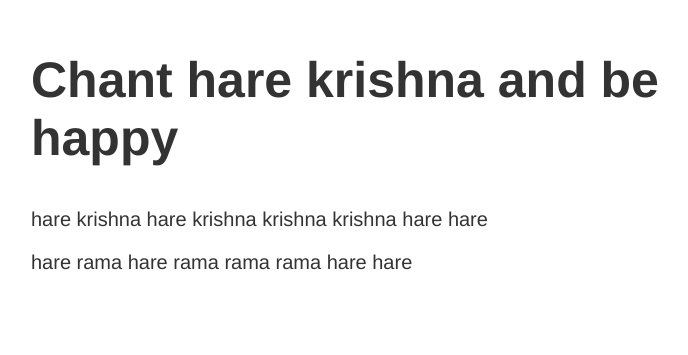
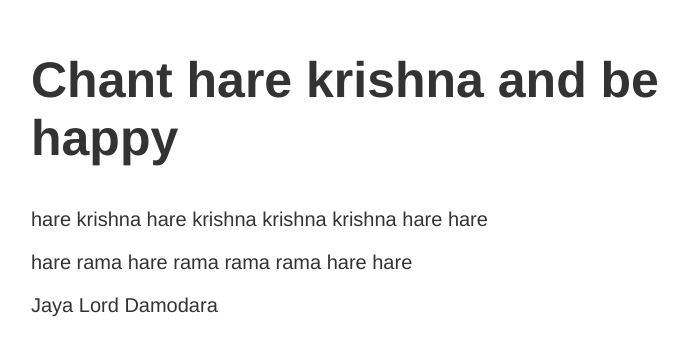
Before and after one commit to dbisiw07/vagrant-devops-index, a plain HTML site: page index.html in a window 1280 px wide. Shown: the part 149-504 px from the top of the page, without its empty margins (284-972 px from the left). Drawn offline with Linux system fonts and the light colour scheme.

Commit message:
Update index.html

```diff
--- a/index.html
+++ b/index.html
@@ -14,6 +14,7 @@
     <div>
         <p>hare krishna hare krishna krishna krishna hare hare </p>
         <p>hare rama hare rama rama rama hare hare</p>
+        <p>Jaya Lord Damodara</p>
     </div>
 </article>
 </body>
```
